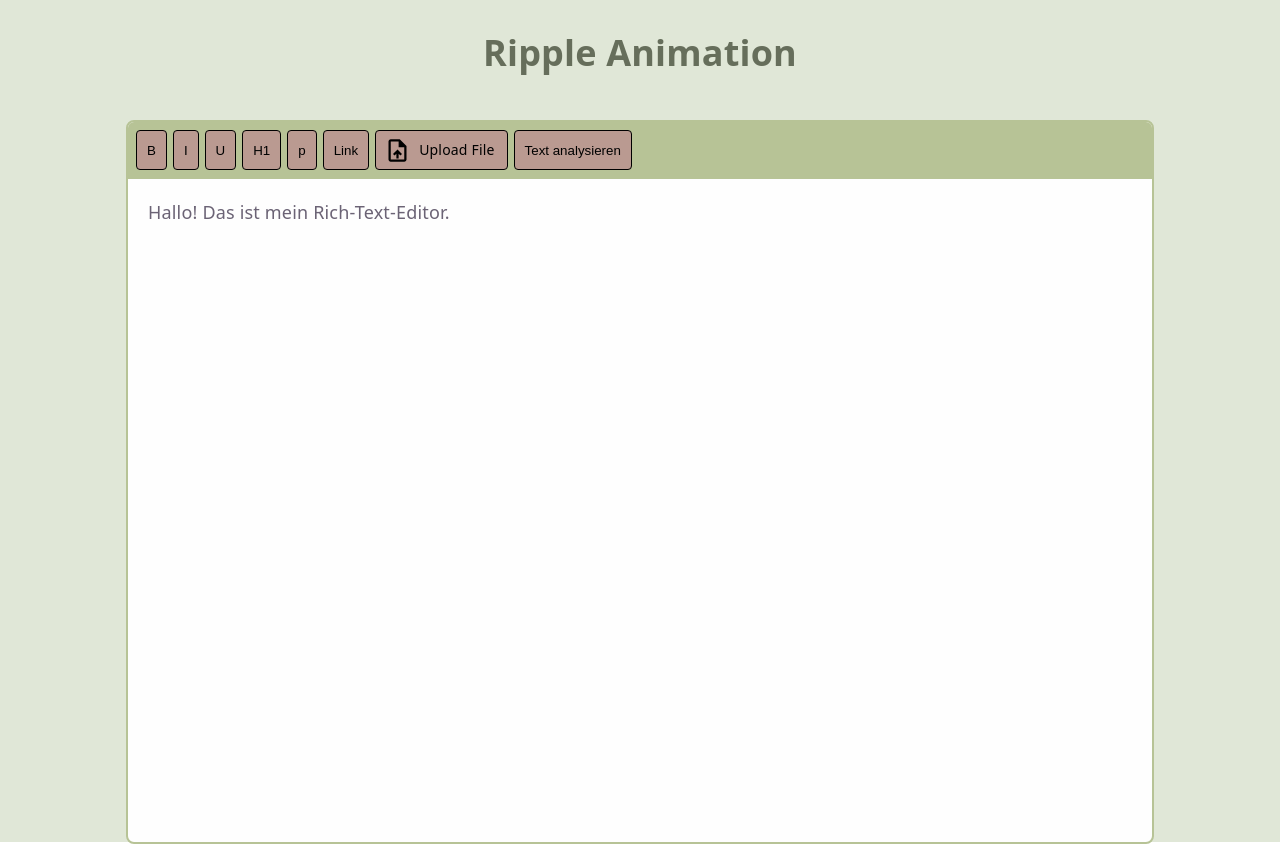
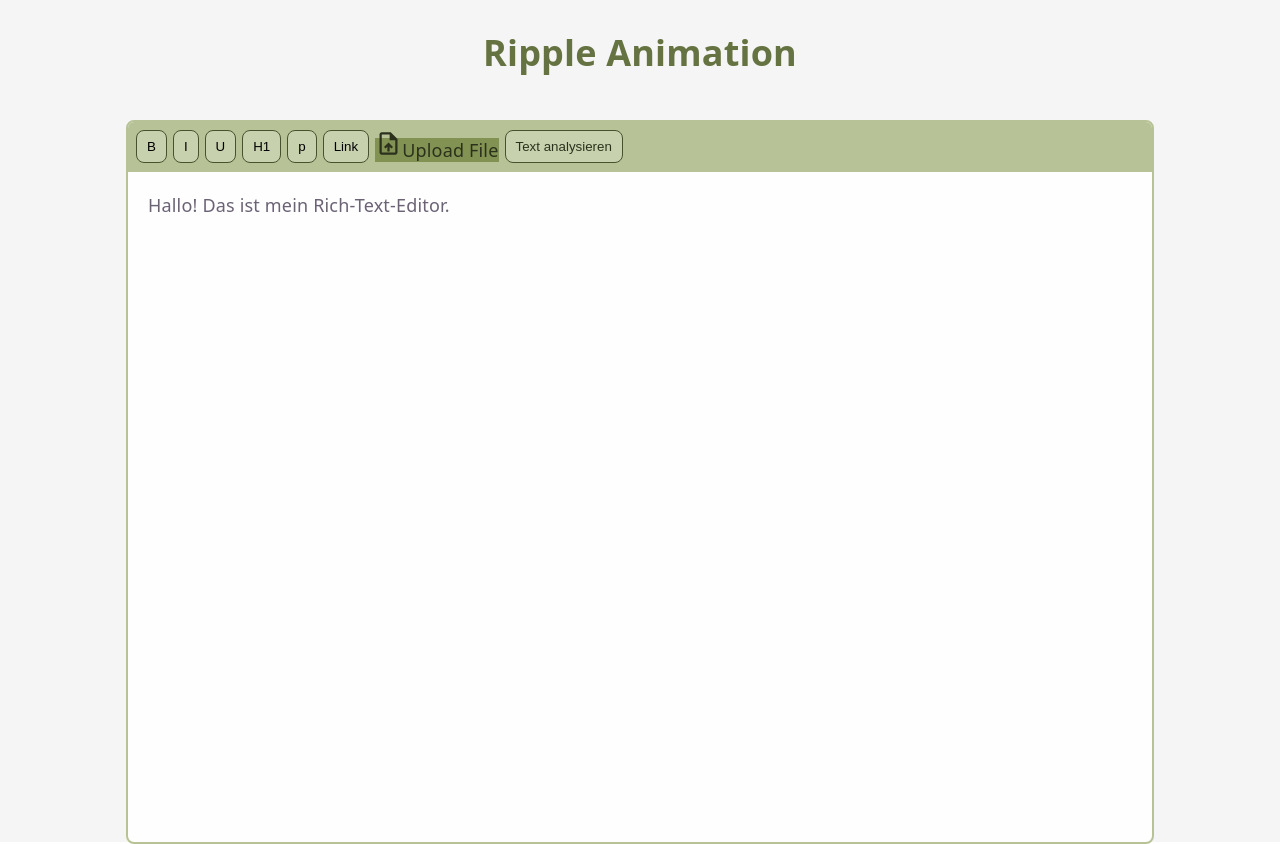
Before and after one commit to EmlMeml/RippleAnimation, a React (Vite) app: page / in a window 1280 px wide. Built offline with nearby package versions, Linux system fonts and the light colour scheme.

Commit message:
some styling

```diff
--- a/src/App.css
+++ b/src/App.css
@@ -3,12 +3,12 @@ body {
     margin: 0;
     padding: 0;
     min-height: 100vh;
-    background-color: #E0E7D7;
+    background-color: #f5f5f5;
 }
 
 h1{
     padding-bottom: 32px;
     padding-top: 16px;
-    color:#666e5b;
+    color: #657241;
 
 }
--- a/src/assets/css/editor.css
+++ b/src/assets/css/editor.css
@@ -22,11 +22,37 @@
 
 .toolbar button {
   padding: 5px 10px;
-  border: 1px solid #000000;
-  border-radius: 4px;
-  background: #ba9a91;
+  border: 1px solid #48512e;
+  border-radius: 8px;
+  background: #c7d1ae;
   cursor: pointer;
 }
+
+.toolbar button:hover{
+  background: #819253;
+}
+
+.toolbar .uploadDiv .fileUploadBtn{
+  cursor: 'pointer';
+  height:'38px';
+  padding-right:'12px';
+  padding-left:'8px';
+  display: 'inline-flex';
+  align-items: 'center';
+  gap: '8px';
+  position: 'relative';
+  overflow: 'hidden';
+  color: #2b311c;
+  border: '1px solid #48512e';
+  border-radius:'8px';
+  background:#c7d1ae;
+  font-size:'14px';
+}
+
+.toolbar .uploadDiv .fileUploadBtn:hover{
+  background: #819253;
+}
+
 
 .editor {
   min-height: 300px;
--- a/src/custom/editor/Editor.tsx
+++ b/src/custom/editor/Editor.tsx
@@ -99,10 +99,6 @@ export default function RichTextEditor({context,}: {context: StoryContext}) {
   const [analyzing, setAnalyzing] = useState(false);
 
   const [, setAnalysisError] = useState("");
-
-  const storyContext: StoryContext = {
-    referenceDate: "2026-08-14",
-  };
 
   function replaceEditorContent(nodes: Descendant[]) {
     Editor.withoutNormalizing(editor, () => {
@@ -451,7 +447,7 @@ function Toolbar({
       <FileUploader onTextLoad={onTextLoad} onHtmlLoad={onHtmlLoad}></FileUploader>
       <button
       type="button"
-      style={{color:'#000'}}
+      style={{color:'#2b311c'}}
       onMouseDown={(event) => {
         event.preventDefault();
         onAnalyze();
--- a/src/custom/editor/FileUploader.tsx
+++ b/src/custom/editor/FileUploader.tsx
@@ -67,26 +67,11 @@ export default function FileUploader({ onTextLoad,onHtmlLoad }: FileUploaderProp
   }
 
   return (
-    <div>
+    <div className='uploadDiv'>
       <label
-        style={{
-          cursor: 'pointer',
-          height:'38px',
-          paddingRight:'12px',
-          paddingLeft:'8px',
-          display: 'inline-flex',
-          alignItems: 'center',
-          gap: '8px',
-          position: 'relative',
-          overflow: 'hidden',
-          color: '#000000',
-          border: '1px solid #000000',
-          borderRadius:'4px',
-          background:'#ba9a91',
-          fontSize:'14px'
-        }}
+        className='fileUploadBtn'
       >
-        <UploadFileIcon style={{ color: '#000000' }} />
+        <UploadFileIcon style={{ color: '#2b311c' }} />
         Upload File
         <input
           type="file"
```
